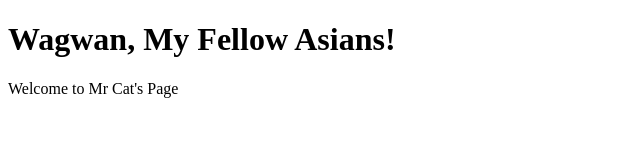
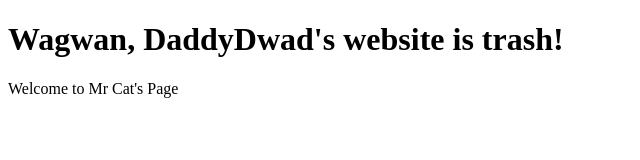
Before and after one commit to liemcat/liemcat.github.io, a plain HTML site: page index.html in a window 1280 px wide. Shown: the whole page, without its empty margins (0-640 px from the left). Drawn offline with Linux system fonts and the light colour scheme.

Commit message:
Update index.html

```diff
--- a/index.html
+++ b/index.html
@@ -4,7 +4,7 @@
      <title>Mr Cat's Page</title>
   </head>
   <body>
-    <h1>Wagwan, My Fellow Asians!</h1>
+    <h1>Wagwan, DaddyDwad's website is trash!</h1>
     Welcome to Mr Cat's Page
 
   </body>
```
